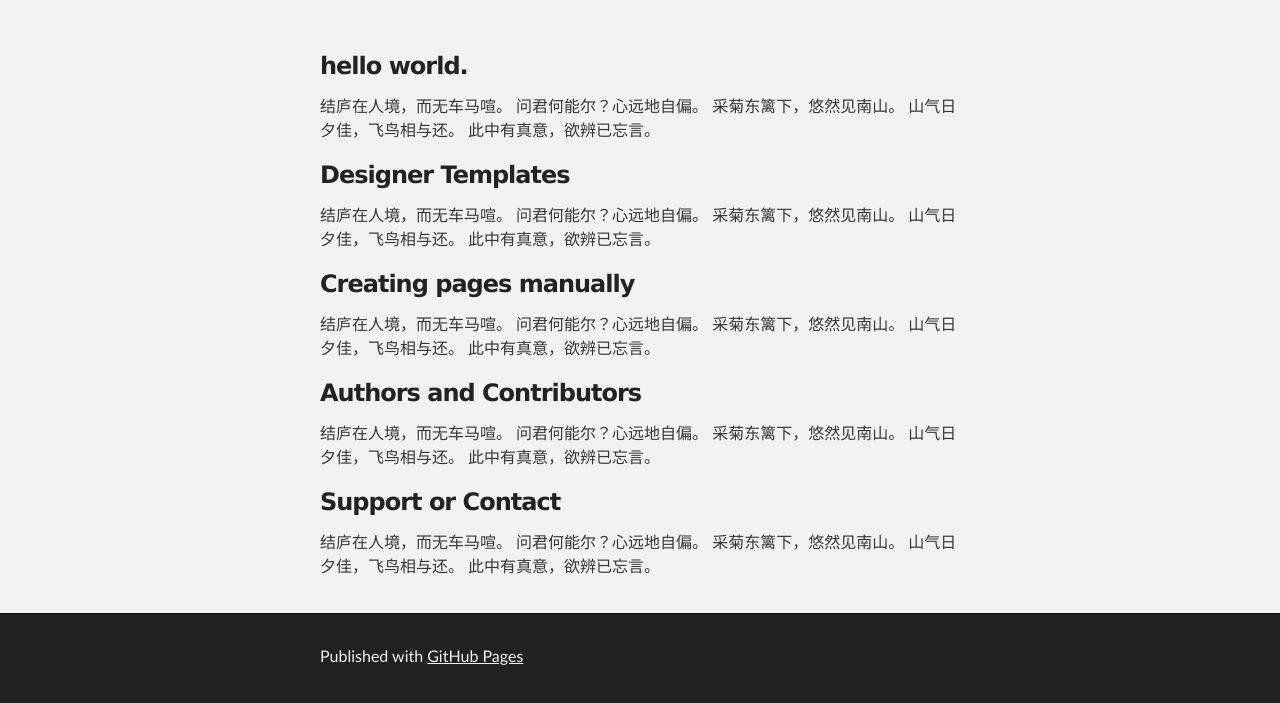
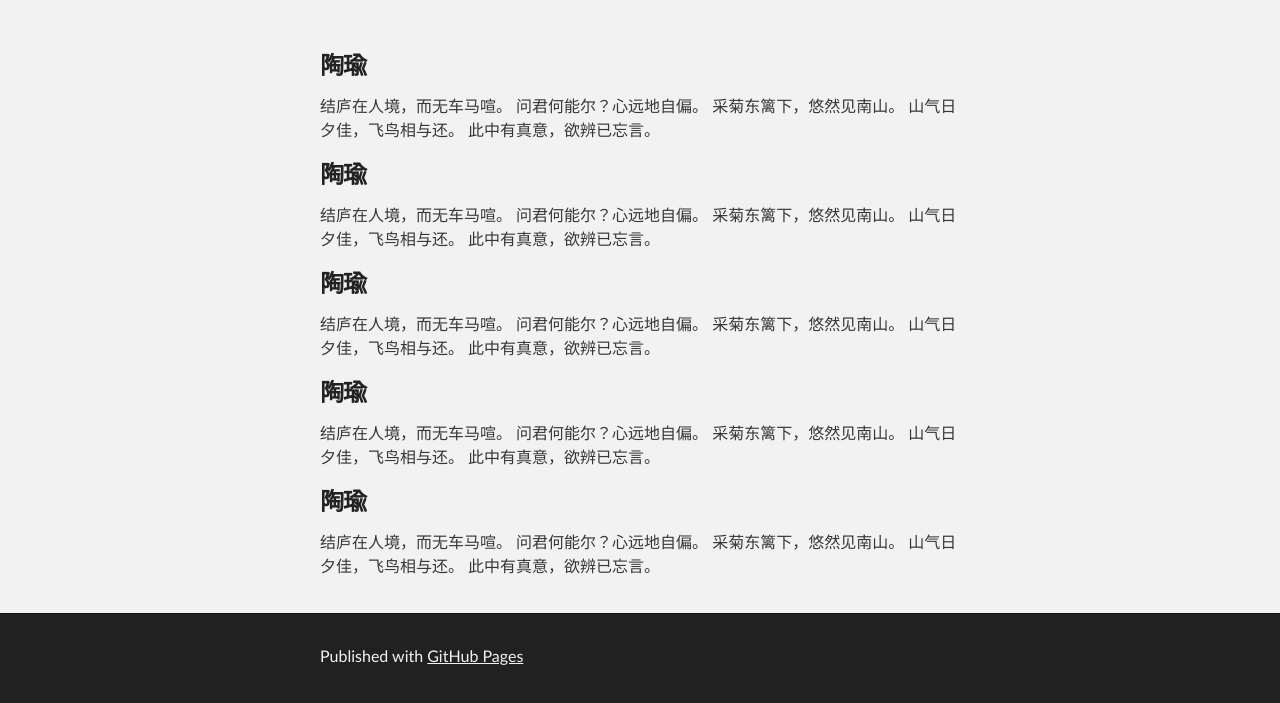
Before and after one commit to Freetaoyu/Freetaoyu.github.io, a plain HTML site: page index.html in a window 1280 px wide. Shown: the part 212-915 px from the top of the page. Drawn offline with Linux system fonts and the light colour scheme.

Commit message:
Update index.html

```diff
--- a/index.html
+++ b/index.html
@@ -16,11 +16,8 @@
     <!-- HEADER -->
     <div id="header_wrap" class="outer">
         <header class="inner">
-          <a id="forkme_banner" href="https://github.com/Freetaoyu">View on GitHub</a>
-
           <h1 id="project_title">陶瑜的博客</h1>
           <h2 id="project_tagline">freetaoyu</h2>
-
         </header>
     </div>
 
@@ -28,7 +25,7 @@
     <div id="main_content_wrap" class="outer">
       <section id="main_content" class="inner">
         <h3>
-<a id="hello-world" class="anchor" href="#hello-world" aria-hidden="true"><span aria-hidden="true" class="octicon octicon-link"></span></a>hello world.</h3>
+<a id="hello-world" class="anchor" href="#hello-world" aria-hidden="true"><span aria-hidden="true" class="octicon octicon-link"></span></a>陶瑜</h3>
 
 <p>结庐在人境，而无车马喧。
 问君何能尔？心远地自偏。
@@ -38,7 +35,7 @@
 </p>
 
 <h3>
-<a id="designer-templates" class="anchor" href="#designer-templates" aria-hidden="true"><span aria-hidden="true" class="octicon octicon-link"></span></a>Designer Templates</h3>
+<a id="designer-templates" class="anchor" href="#designer-templates" aria-hidden="true"><span aria-hidden="true" class="octicon octicon-link"></span></a>陶瑜</h3>
 
 <p>结庐在人境，而无车马喧。
 问君何能尔？心远地自偏。
@@ -47,7 +44,7 @@
 此中有真意，欲辨已忘言。</p>
 
 <h3>
-<a id="creating-pages-manually" class="anchor" href="#creating-pages-manually" aria-hidden="true"><span aria-hidden="true" class="octicon octicon-link"></span></a>Creating pages manually</h3>
+<a id="creating-pages-manually" class="anchor" href="#creating-pages-manually" aria-hidden="true"><span aria-hidden="true" class="octicon octicon-link"></span></a>陶瑜</h3>
 
 <p>结庐在人境，而无车马喧。
 问君何能尔？心远地自偏。
@@ -56,7 +53,7 @@
 此中有真意，欲辨已忘言。</p>
 
 <h3>
-<a id="authors-and-contributors" class="anchor" href="#authors-and-contributors" aria-hidden="true"><span aria-hidden="true" class="octicon octicon-link"></span></a>Authors and Contributors</h3>
+<a id="authors-and-contributors" class="anchor" href="#authors-and-contributors" aria-hidden="true"><span aria-hidden="true" class="octicon octicon-link"></span></a>陶瑜</h3>
 
 <p>结庐在人境，而无车马喧。
 问君何能尔？心远地自偏。
@@ -65,7 +62,7 @@
 此中有真意，欲辨已忘言。</p>
 
 <h3>
-<a id="support-or-contact" class="anchor" href="#support-or-contact" aria-hidden="true"><span aria-hidden="true" class="octicon octicon-link"></span></a>Support or Contact</h3>
+<a id="support-or-contact" class="anchor" href="#support-or-contact" aria-hidden="true"><span aria-hidden="true" class="octicon octicon-link"></span></a>陶瑜</h3>
 
 <p>结庐在人境，而无车马喧。
 问君何能尔？心远地自偏。
```
